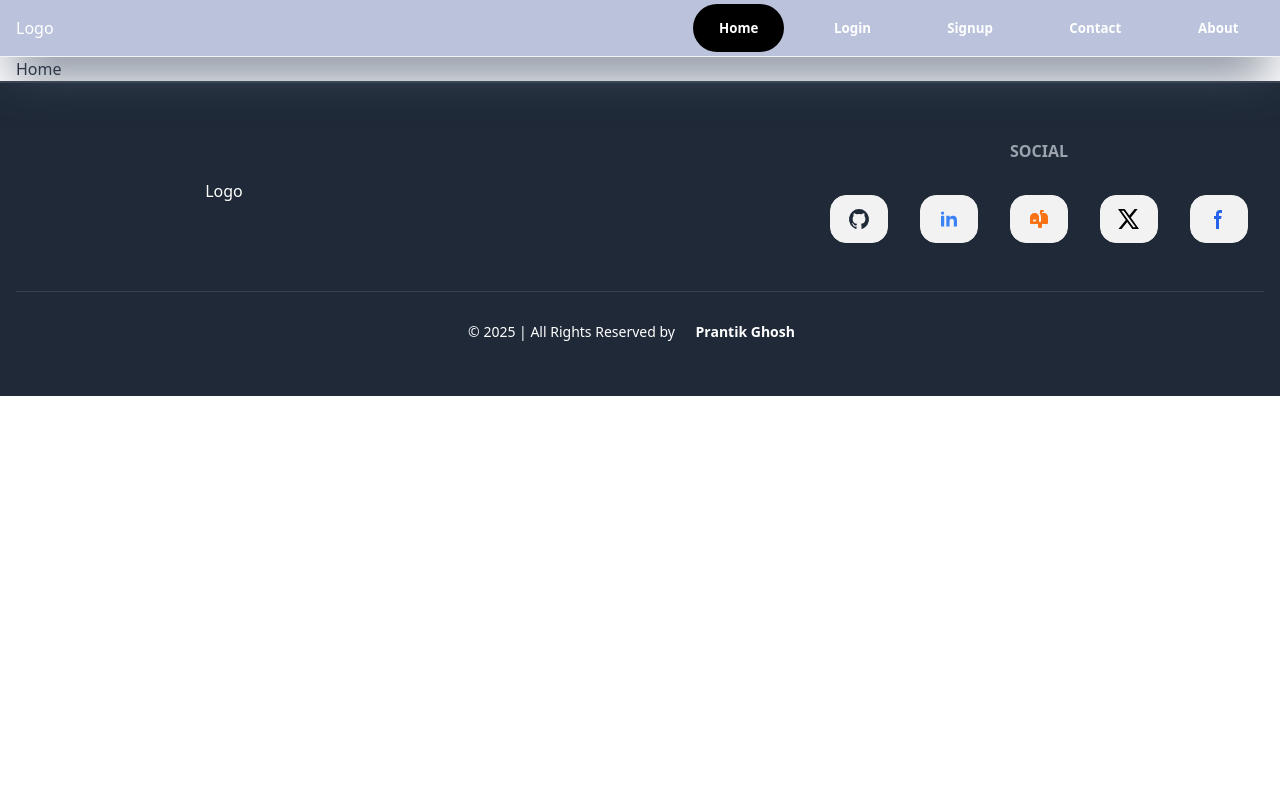
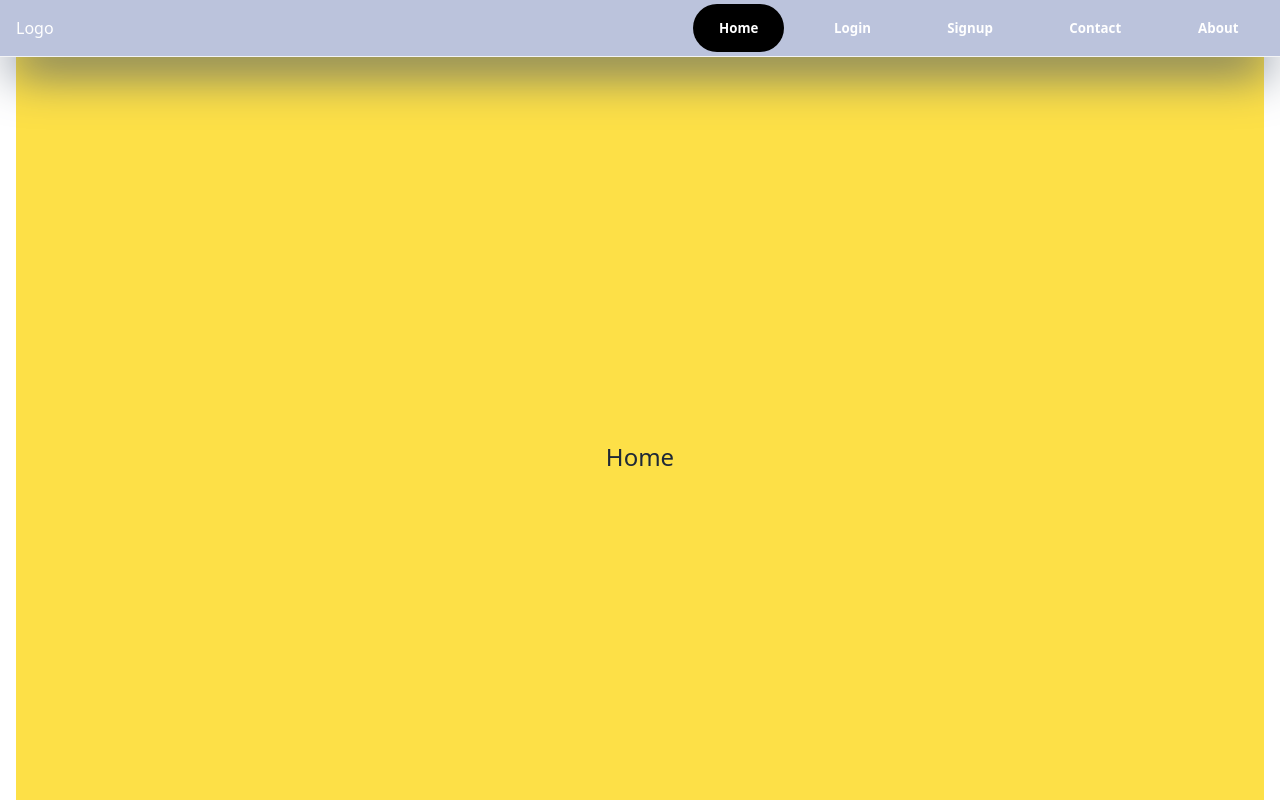
Before and after one commit to TBS96/neuroAI-client, a React (Vite) app: page / in a window 1280 px wide. Shown: the top 800 px of the page. Built offline with nearby package versions, Linux system fonts and the light colour scheme.

Commit message:
give dummy styles for pages
Signed-off-by: TBS96 <9tbs6@proton.me>

```diff
--- a/src/pages/Home.jsx
+++ b/src/pages/Home.jsx
@@ -2,7 +2,7 @@ import React from 'react'
 
 function Home() {
     return (
-        <div>Home</div>
+        <div className='h-screen grid place-content-center text-2xl bg-yellow-300'>Home</div>
     )
 }
 
--- a/src/pages/Login.jsx
+++ b/src/pages/Login.jsx
@@ -2,7 +2,7 @@ import React from 'react'
 
 function Login() {
     return (
-        <div>Login</div>
+        <div className='h-screen grid place-content-center text-2xl bg-yellow-300'>Login</div>
     )
 }
 
--- a/src/pages/Signup.jsx
+++ b/src/pages/Signup.jsx
@@ -2,7 +2,7 @@ import React from 'react'
 
 function Signup() {
     return (
-        <div>Signup</div>
+        <div className='h-screen grid place-content-center text-2xl bg-yellow-300'>Signup</div>
     )
 }
 
```
